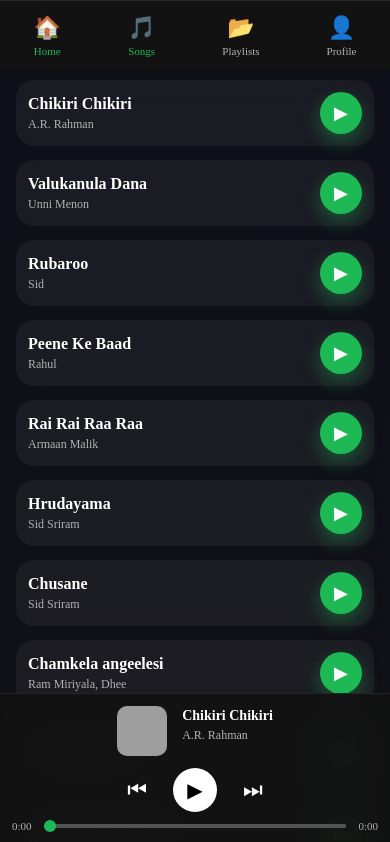
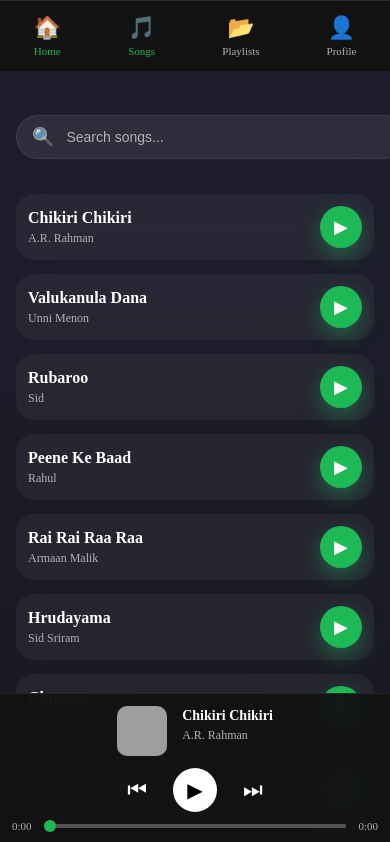
Before and after one commit to rajubandam980/music, an Angular app: page /songs in a window 390 px wide. Shown: the top 842 px of the page. Built offline with nearby package versions, Linux system fonts and the light colour scheme; grey boxes are pictures that could not be loaded.

Commit message:
added search box

```diff
--- a/src/app/components/navbar/navbar.scss
+++ b/src/app/components/navbar/navbar.scss
@@ -3,6 +3,7 @@
   top: 0;
   left: 0;
   right: 0;
+
 
   height: 70px;
 
--- a/src/app/data/playlists-data.ts
+++ b/src/app/data/playlists-data.ts
@@ -12,6 +12,10 @@ export const PLAYLISTS = [
       SONGS[13],
       SONGS[4],
       SONGS[7],
+      SONGS[1],
+      SONGS[2],
+      SONGS[3],
+      SONGS[8]
 
     ]
   },
--- a/src/app/data/songs-data.ts
+++ b/src/app/data/songs-data.ts
@@ -92,7 +92,7 @@ export const SONGS = [
   },
   {
     id:15,
-    title: 'Mounamelanoyi - SenSongsMp3.Co.mp3',
+    title: 'Mounamelanoyi',
     artist: 'S. Janaki, S. P. Balasubrahmanyam',
     songUrl: 'music/evegreen/01 - Mounamelanoyi - SenSongsMp3.Co.mp3'
   },
--- a/src/app/pages/playlists/playlists.scss
+++ b/src/app/pages/playlists/playlists.scss
@@ -18,6 +18,7 @@
   display: grid;
   grid-template-columns: repeat(auto-fill, minmax(220px, 1fr));
   gap: 18px;
+  padding-top:30px;
 }
 
 /* CARD */
--- a/src/app/pages/songs/songs.html
+++ b/src/app/pages/songs/songs.html
@@ -1,34 +1,65 @@
 <div class="songs-page">
 
   <h1 class="page-title"></h1>
+    <!-- SEARCH BAR -->
+<div class="search-box">
+  <span class="search-icon">🔍</span>
 
-  <div class="song-list">
+  <input
+    type="text"
+    placeholder="Search songs..."
+    [(ngModel)]="searchText"
+    (input)="filterSongs()">
+</div>
+
+<div class="song-list">
+
+  <div class="song-card"
+       *ngFor="let song of filteredSongs"
+       (click)="playSong(song)">
+
+    <div class="song-left">
+      <div class="song-text">
+        <h3>{{ song.title }}</h3>
+        <p>{{ song.artist }}</p>
+      </div>
+    </div>
+
+    <button class="play-btn">
+      ▶
+    </button>
+
+  </div>
+
+</div>
+
+  <!-- <div class="song-list">
 
     <div class="song-card"
          *ngFor="let song of songs"
-         (click)="playSong(song)">
+         (click)="playSong(song)"> -->
 
       <!-- LEFT -->
-      <div class="song-left">
+      <!-- <div class="song-left"> -->
 <!--
         <div class="song-avatar">
           🎧
         </div> -->
 
-        <div class="song-text">
+        <!-- <div class="song-text">
           <h3>{{ song.title }}</h3>
           <p>{{ song.artist }}</p>
         </div>
 
-      </div>
+      </div> -->
 
       <!-- RIGHT PLAY BUTTON -->
-      <button class="play-btn">
+      <!-- <button class="play-btn">
         ▶
       </button>
 
     </div>
 
-  </div>
+  </div> -->
 
 </div>
--- a/src/app/pages/songs/songs.scss
+++ b/src/app/pages/songs/songs.scss
@@ -1,10 +1,10 @@
 .songs-page {
-  padding: 40px 30px 120px;
+  padding: 60px 30px 120px ;
   min-height: 100vh;
 
   background: linear-gradient(
-    180deg,
-    #0f0f1a,
+    to bottom,
+    #1e1e2f,
     #121212
   );
 
@@ -23,7 +23,7 @@
   display: flex;
   flex-direction: column;
   gap: 14px;
-  padding-top: 30px;
+  padding-top: 10px;
 }
 
 /* CARD */
@@ -133,3 +133,73 @@
     height: 42px;
   }
 }
+
+/* SEARCH BAR */
+.search-box {
+  display: flex;
+  align-items: center;
+  gap: 10px;
+
+
+  width: 100%;
+  max-width: 450px;
+
+  padding: 10px 10px;
+  margin-bottom: 25px;
+
+  background: rgba(255, 255, 255, 0.08);
+  backdrop-filter: blur(12px);
+
+  border: 1px solid rgba(255, 255, 255, 0.08);
+  border-radius: 50px;
+
+  transition: all 0.3s ease;
+}
+
+.search-box:hover {
+  background: rgba(255, 255, 255, 0.12);
+}
+
+.search-box:focus-within {
+  border-color: #1db954;
+  box-shadow: 0 0 0 3px rgba(29, 185, 84, 0.2);
+}
+
+/* Search Icon */
+.search-icon {
+  font-size: 18px;
+  color: #b3b3b3;
+}
+
+/* Input */
+.search-box input {
+  flex: 1;
+
+  background: transparent;
+  border: none;
+  outline: none;
+
+  color: white;
+  font-size: 15px;
+}
+
+.search-box input::placeholder {
+  color: #b3b3b3;
+}
+
+@media (max-width: 768px) {
+
+  .search-box {
+    max-width: 100%;
+    padding: 10px 15px;
+  }
+
+  .search-box input {
+    font-size: 14px;
+  }
+}
+@media (max-width: 768px) {
+  .songs-page {
+    padding: 90px 16px 120px;
+  }
+}
--- a/src/app/pages/songs/songs.ts
+++ b/src/app/pages/songs/songs.ts
@@ -27,11 +27,14 @@ audioPlayer!: ElementRef<HTMLAudioElement>;
   progress = 0;
 
   songs = SONGS;
+  searchText = '';
+  filteredSongs = SONGS;
 
   constructor(private songService: SongService,public playerService: PlayerService) {}
 
   ngOnInit(): void {
     // this.loadSongs();
+    this.filteredSongs = this.songs;
   }
 
   loadSongs(): void {
@@ -56,13 +59,16 @@ audioPlayer!: ElementRef<HTMLAudioElement>;
 
   }
 
-//   playSong(song: any) {
+filterSongs(): void {
+  const text = this.searchText.toLowerCase();
 
-//   this.playerService.playSong(
-//     song,
-//     this.songs
-//   );
-// }
+  this.filteredSongs = this.songs.filter(song =>
+    song.title.toLowerCase().includes(text) ||
+    song.artist.toLowerCase().includes(text)
+  );
+}
+
+
 
 playSong(song: any): void {
   // this.selectedSong = song;
```
